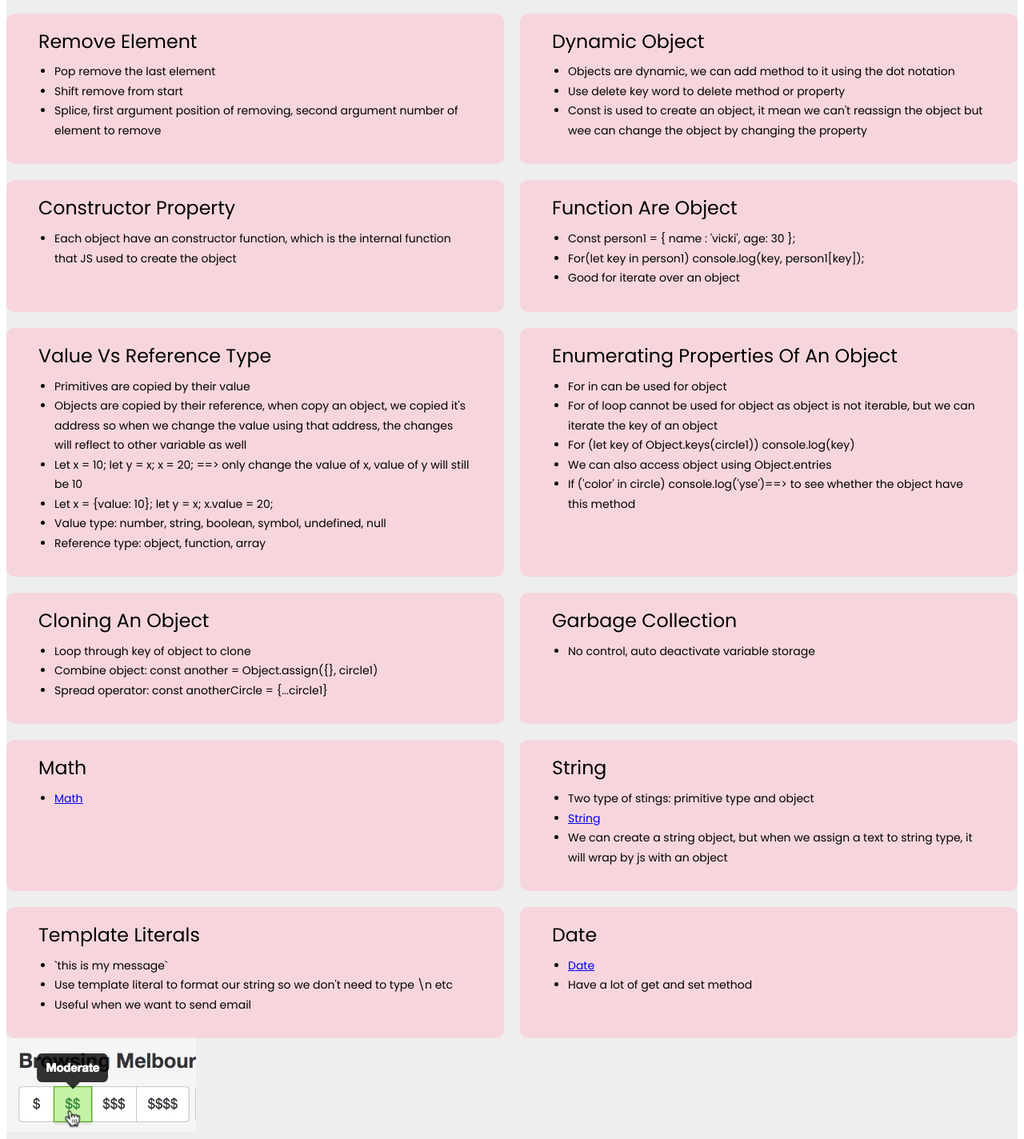
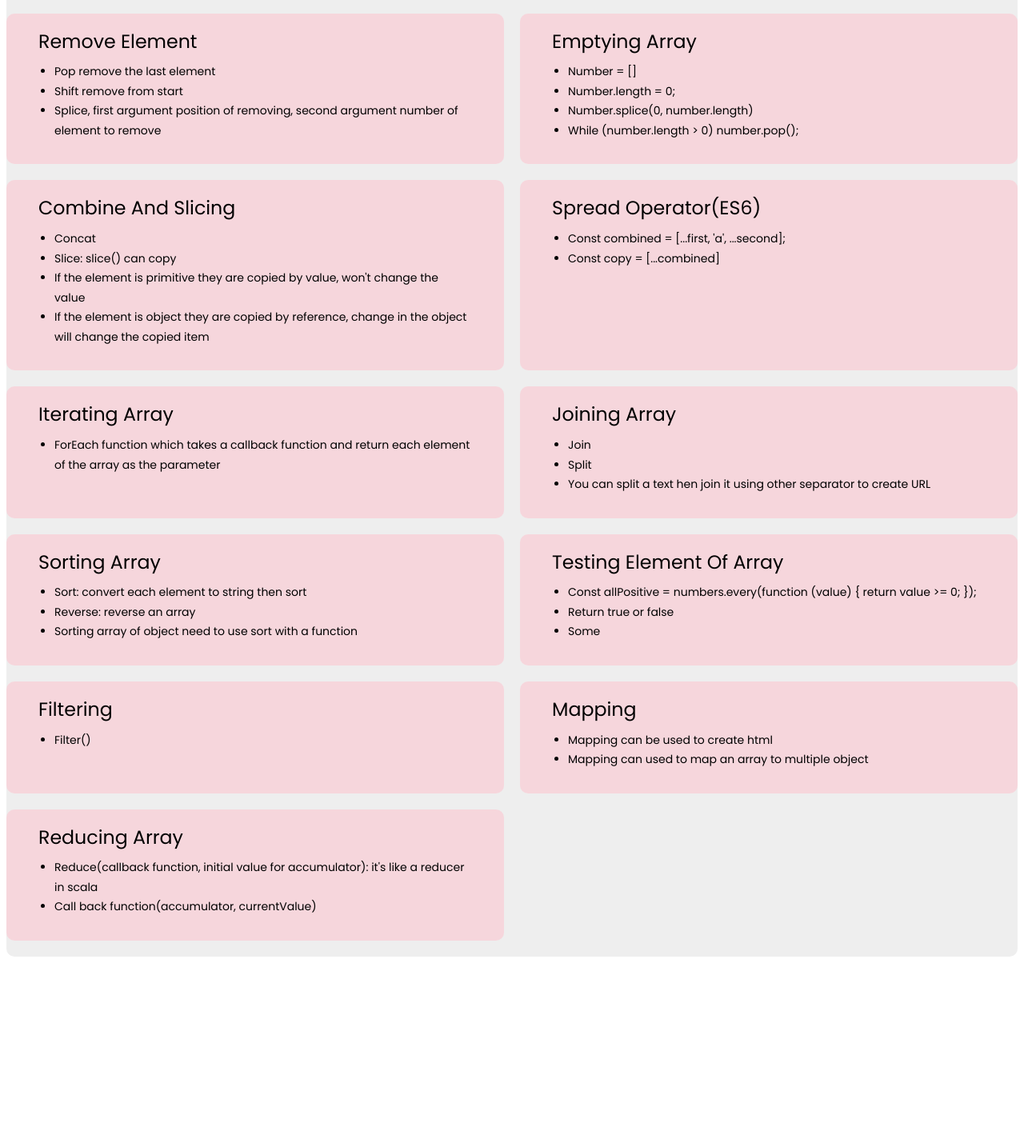
Before and after one commit to VickiStudyHarder/JS, a plain HTML site: page page/JS_1.html in a window 1280 px wide. Shown: the part 6090-7514 px from the top of the page at 80% size. After the commit the page ends 7306 px from the top, so only its background shows below. Drawn offline with nearby package versions, Linux system fonts and the light colour scheme.

Commit message:
array study done.

```diff
--- a/page/JS_1.html
+++ b/page/JS_1.html
@@ -564,7 +564,7 @@ const circle2 = new Circle(1);
           </ul>
         </div>
       </div>
-      <div><img src="/image/price_range.png" alt=""></div>
+      <div><img src="/image/price_range.png" alt="" /></div>
     </section>
 
     <!-- array -->
@@ -578,194 +578,152 @@ const circle2 = new Circle(1);
             <li>push add to the end</li>
             <li>unshift add to the beginning</li>
             <li>splice add to middle, also can delete</li>
-              <li></li>
           </ul>
         </div>
         <!-- finding element -->
         <div>
           <h3>finding element</h3>
           <ul class="content-list">
-              <li>indexOf return index, can include second parameter to set the start of the search</li>
             <li>
-                lastIndexOf, search from the back
+              indexOf return index, can include second parameter to set the
+              start of the search
             </li>
+            <li>lastIndexOf, search from the back</li>
             <li>include return boolean</li>
-              <li>find, support a function that check each element in an array, return the element that is true</li>
+            <li>
+              find, support a function that check each element in an array,
+              return the element that is true
+            </li>
             <li>findIndex, same but return index</li>
             <li>arrow function to make it cleaner</li>
           </ul>
         </div>
-
-
         <!-- remove element -->
         <div>
           <h3>remove element</h3>
           <ul class="content-list">
             <li>pop remove the last element</li>
             <li>shift remove from start</li>
-              <li>splice, first argument position of removing, second argument number of element to remove</li>
-            </ul>
-          </div>
-
-          <!-- dynamic object -->
-          <div>
-            <h3>dynamic object</h3>
-            <ul class="content-list">
             <li>
-                objects are dynamic, we can add method to it using the dot
-                notation
-              </li>
-              <li>use delete key word to delete method or property</li>
-              <li>
-                const is used to create an object, it mean we can't reassign the
-                object but wee can change the object by changing the property
+              splice, first argument position of removing, second argument
+              number of element to remove
             </li>
           </ul>
         </div>
 
-          <!-- constructor property -->
+        <!-- emptying array -->
         <div>
-            <h3>constructor property</h3>
+          <h3>emptying array</h3>
           <ul class="content-list">
+            <li>number = []</li>
+            <li>number.length = 0;</li>
+            <li>number.splice(0, number.length)</li>
+            <li>while (number.length > 0) number.pop();</li>
+          </ul>
+        </div>
+
+        <!-- combine and slicing -->
+        <div>
+          <h3>combine and slicing</h3>
+          <ul class="content-list">
+            <li>concat</li>
+            <li>slice: slice() can copy</li>
             <li>
-                each object have an constructor function, which is the internal
-                function that JS used to create the object
+              if the element is primitive they are copied by value, won't change
+              the value
+            </li>
+            <li>
+              if the element is object they are copied by reference, change in
+              the object will change the copied item
             </li>
           </ul>
         </div>
 
-          <!-- function are object -->
+        <!-- spread operator -->
         <div>
-            <h3>function are object</h3>
+          <h3>spread operator(ES6)</h3>
           <ul class="content-list">
-              <li>const person1 = { name : 'vicki', age: 30 };</li>
-              <li>for(let key in person1) console.log(key, person1[key]);</li>
-              <li>good for iterate over an object</li>
+            <li>const combined = [...first, 'a', ...second];</li>
+            <li>const copy = [...combined]</li>
           </ul>
         </div>
 
-          <!-- value vs reference type -->
+        <!-- iterating array -->
         <div>
-            <h3>value vs reference type</h3>
+          <h3>iterating array</h3>
           <ul class="content-list">
-              <li>Primitives are copied by their value</li>
-              <li>
-                objects are copied by their reference, when copy an object, we
-                copied it's address so when we change the value using that
-                address, the changes will reflect to other variable as well
-              </li>
-              <li>
-                let x = 10; let y = x; x = 20; ==> only change the value of x,
-                value of y will still be 10
-              </li>
-              <li>let x = {value: 10}; let y = x; x.value = 20;</li>
-              <li>
-                value type: number, string, boolean, symbol, undefined, null
-              </li>
-              <li>reference type: object, function, array</li>
+            <li>forEach function which takes a callback function and return each element of the array as the parameter</li>
+
           </ul>
         </div>
 
-          <!-- enumerating properties of an object -->
+        <!-- joining array -->
         <div>
-            <h3>enumerating properties of an object</h3>
+          <h3>joining array</h3>
           <ul class="content-list">
-              <li>for in can be used for object</li>
+            <li>join</li>
+            <li>split</li>
+            <li>you can split a text hen join it using other separator to create URL</li>
+
+          </ul>
+        </div>
+
+        <!-- sorting array -->
+        <div>
+          <h3>sorting array</h3>
+          <ul class="content-list">
+            <li>sort: convert each element to string then sort</li>
+            <li>reverse: reverse an array</li>
+            <li>sorting array of object need to use sort with a function</li>
+          </ul>
+        </div>
+
+        <!-- testing element of array -->
+        <div>
+          <h3>testing element of array</h3>
+          <ul class="content-list">
+            <li>const allPositive = numbers.every(function (value) {
+              return value >= 0;
+            });</li>
+            <li>return true or false</li>
+            <li>some</li>
+          </ul>
+        </div>
+
+        <!--filtering-->
+        <div>
+          <h3>filtering</h3>
+          <ul class="content-list">
             <li>
-                for of loop cannot be used for object as object is not iterable,
-                but we can iterate the key of an object
-              </li>
-              <li>for (let key of Object.keys(circle1)) console.log(key)</li>
-              <li>we can also access object using Object.entries</li>
-              <li>
-                if ('color' in circle) console.log('yse')==> to see whether the
-                object have this method
+              filter()
             </li>
           </ul>
         </div>
 
-          <!-- cloning an object -->
+        <!-- mapping -->
         <div>
-            <h3>cloning an object</h3>
+          <h3>mapping</h3>
           <ul class="content-list">
-              <li>loop through key of object to clone</li>
-              <li>combine object: const another = Object.assign({}, circle1)</li>
-              <li>spread operator: const anotherCircle = {...circle1}</li>
+            <li>mapping can be used to create html</li>
+            <li>mapping can used to map an array to multiple object</li>
           </ul>
         </div>
+        <!-- reducing array -->
+        <div>
+          <h3>reducing array</h3>
+          <ul class="content-list">
+            <li>reduce(callback function, initial value for accumulator): it's like a reducer in scala </li>
+            <li>call back function(accumulator, currentValue)</li>
 
-          <!-- garbage collection -->
-          <div>
-            <h3>garbage collection</h3>
-            <ul class="content-list">
-              <li>no control, auto deactivate variable storage</li>
-            </ul>
-          </div>
-
-          <!-- math-->
-          <div>
-            <h3>math</h3>
-            <ul class="content-list">
-              <li>
-                <a
-                  href="https://developer.mozilla.org/en-US/docs/Web/JavaScript/Reference/Global_Objects/Math"
-                  >math</a
-                >
-              </li>
-            </ul>
-          </div>
-
-          <!-- string -->
-          <div>
-            <h3>string</h3>
-            <ul class="content-list">
-              <li>two type of stings: primitive type and object</li>
-              <li>
-                <a
-                  href="https://developer.mozilla.org/en-US/docs/Web/JavaScript/Reference/Global_Objects/String"
-                  >string</a
-                >
-              </li>
-              <li>
-                we can create a string object, but when we assign a text to string
-                type, it will wrap by js with an object
-              </li>
-            </ul>
-          </div>
-          <!-- template literals -->
-          <div>
-            <h3>template literals</h3>
-            <ul class="content-list">
-              <li>`this is my message`</li>
-              <li>
-                use template literal to format our string so we don't need to type
-                \n etc
-              </li>
-              <li>useful when we want to send email</li>
-            </ul>
-          </div>
-
-          <!-- date -->
-          <div>
-            <h3>date</h3>
-            <ul class="content-list">
-              <li>
-                <a
-                  href="https://developer.mozilla.org/en-US/docs/Web/JavaScript/Reference/Global_Objects/Date"
-                  >date</a
-                >
-              </li>
-              <li>have a lot of get and set method</li>
           </ul>
         </div>
       </div>
-        <div><img src="/image/price_range.png" alt=""></div>
     </section>
-
-
 
     <script src="/script/codemirror.js"></script>
     <script src="/script/JS_1.js"></script>
     <script src="/script/object_ex.js"></script>
+    <script src="/script/array.js"></script>
+    <script src="/script/array_ex.js"></script>
   </body>
 </html>
--- a/script/JS_1.js
+++ b/script/JS_1.js
@@ -448,28 +448,3 @@ const data2 = new Date(2018, 4, 11, 9);
 now.setFullYear(2017);
 console.log(now.toDateString());
 console.log(now.toISOString()); //used for transfer value to backend
-
-//array
-//adding array
-const array1 = [3, 4];
-array1.push(5, 6);
-array1.unshift(1, 2);
-array1.splice(2, 0, "a", "b");
-console.log("array1: ", array1);
-
-//find element in array
-const courses = [
-  { id: 1, name: "a" },
-  { id: 2, name: "b" },
-];
-
-const course = courses.find(function (course) {
-  return (course.name = "a");
-});
-
-console.log(course);
-
-//arrow function same as above
-const course1 = courses.find((course) => (course.name = "a"));
-
-//remove element
```
Also changed, not shown: index.html (+1 -2 lines), script/array.js (added, +115 -0 lines), script/array_ex.js (added). Lines whose indentation alone changed are shown as unchanged.
